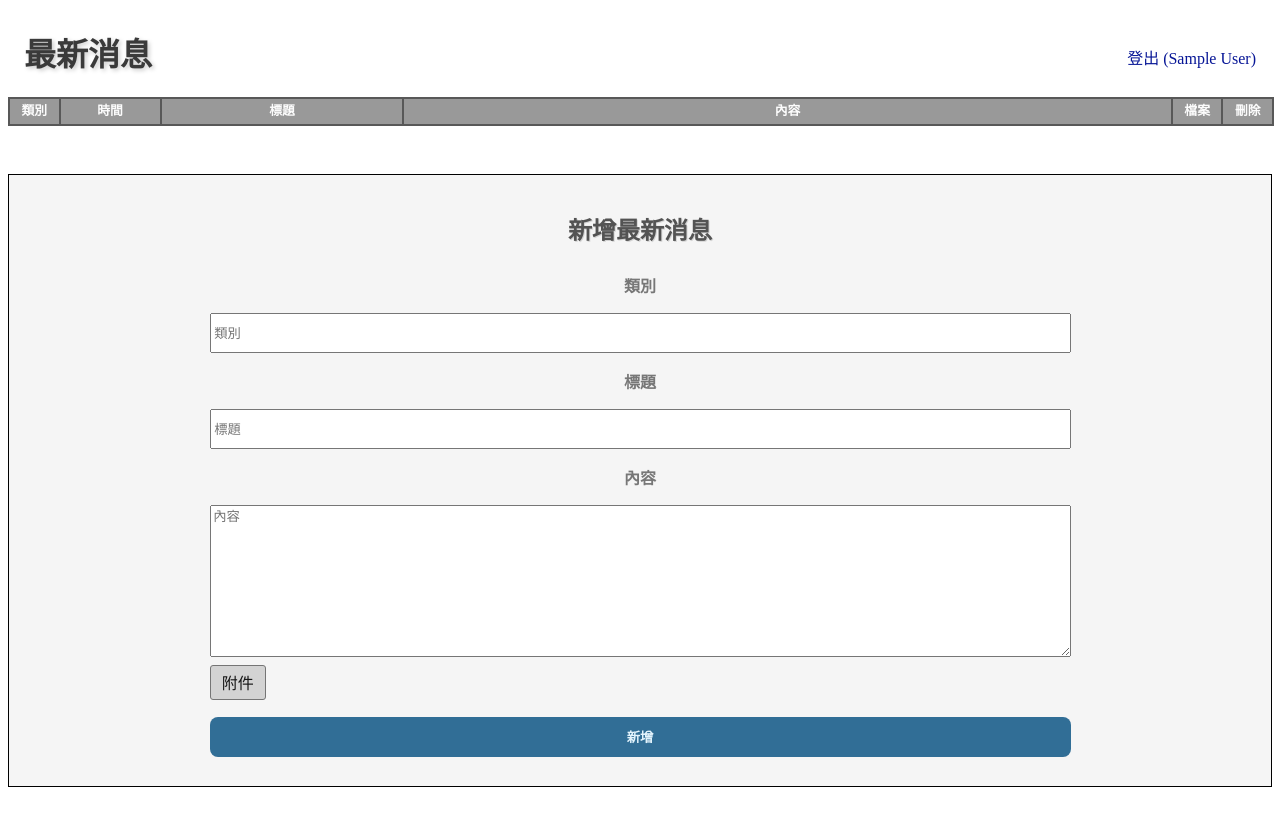
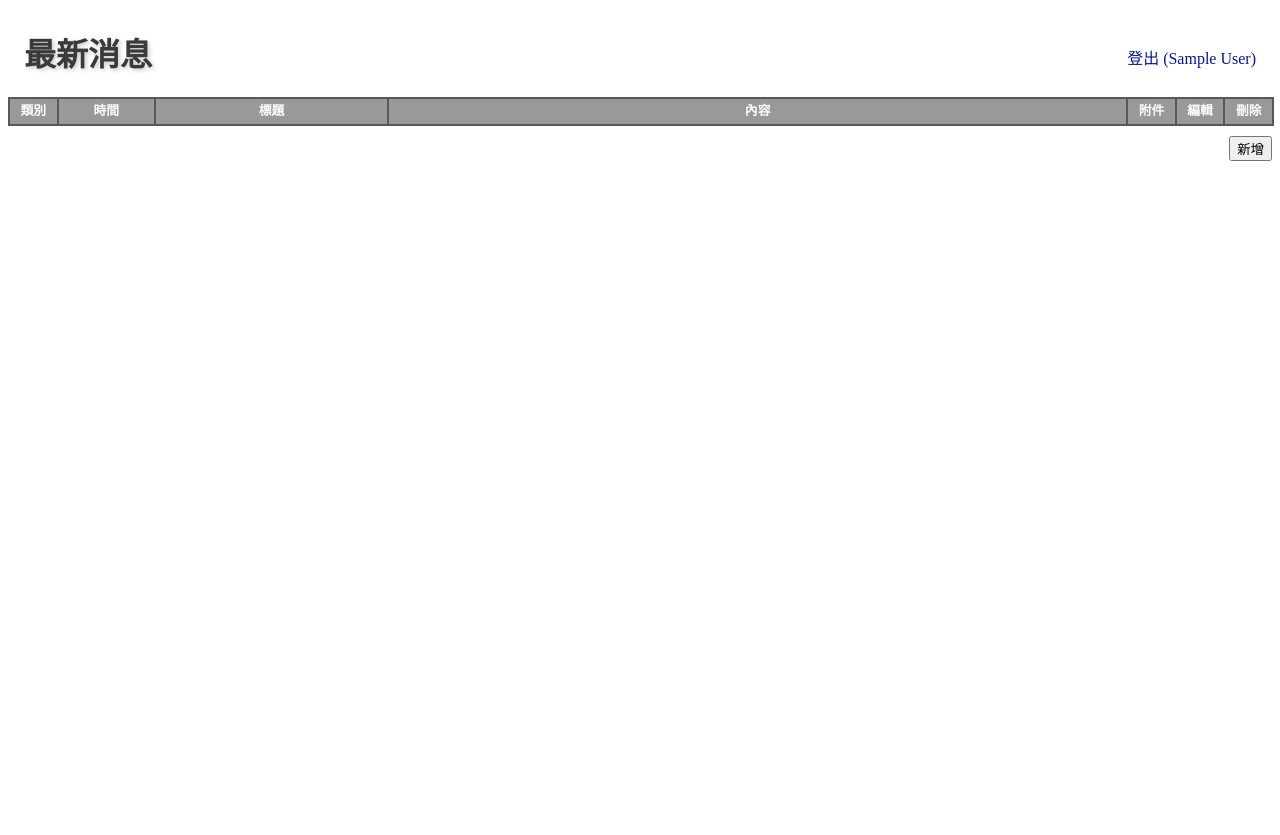
Before and after one commit to johnny031/taiict_backend, a Flask app: page /news-list in a window 1280 px wide. After the commit the page ends 161 px from the top, so only its background shows below. Run offline with Flask 2, Linux system fonts and the light colour scheme; the visitor is signed in with stand-in values (Sample User, id 1); data that the repository does not hold is empty.

Commit message:
add edit feature

```diff
--- a/app.py
+++ b/app.py
@@ -59,10 +59,10 @@ class File(db.Model):
 # News.__table__.drop(db.engine)
 # new_news = News(author="author", title="title", content="content")
 # db.session.add(new_news)
-# News.query.filter(News.newsId == 249).delete()
+# News.query.filter(News.newsId == 302).update({"author":"UPDATED", "title":"TITLE"})
 # db.session.commit()
 
-# news_del = News.query.filter_by(newsId=274).first()
+# news_del = News.query.filter_by(newsId=364).first()
 # db.session.delete(news_del)
 # db.session.commit()
 
@@ -108,32 +108,50 @@ def add_news():
         author = request.form["author"]
         title = request.form["title"]
         content = request.form["content"]
+        edit = request.form["edit"]
 
         tz = timezone(timedelta(hours=+8))
         datetime_str = datetime.now(tz).strftime("%Y/%m/%d %H:%M:%S")
         session["datetime_str"] = datetime_str
-        new_news = News(author=author, datetime=datetime_str, title=title, content=content)
-        db.session.add(new_news)
+
+        if not len(edit) > 0:
+            # add news
+            new_news = News(author=author, datetime=datetime_str, title=title, content=content)
+            db.session.add(new_news)
+        else:
+            # edit news
+            News.query.filter(News.newsId == edit).update({"author":author, "datetime":datetime_str, "title":title, "content":content})
         db.session.commit()
 
         if 'file' not in request.files:
             return jsonify({})
         files = request.files.getlist("file")
-        print(files)
-
+        if len(edit) > 0:
+            # delete old file
+            files_del = File.query.filter_by(news_Id=edit).all()
+            for file_del in files_del:
+                if file_del is not None:
+                    os.remove(os.path.join(app.config['UPLOAD_FOLDER'], str(file_del.id) + "_" + file_del.name))
+                db.session.delete(file_del)
+                db.session.commit()
         for file in files:
             if file.filename == '':
-                return jsonify({})
-            if file and allowed_file(file.filename):
-                filename = secure_filename(file.filename)
-                if len(filename) < 4:
-                    filename = "." + filename
+                continue
+            if not file or not allowed_file(file.filename):
+                continue
+            filename = secure_filename(file.filename)
+            if len(filename) < 4:
+                filename = "." + filename
+            # add news file
+            if len(edit) > 0:
+                file_obj = File(name=filename, news_Id=edit)
+            else:
                 file_obj = File(name=filename, news=new_news)
-                db.session.add(file_obj)
-                db.session.commit()
-                new_file = db.session.query(File).order_by(File.id.desc()).first()
-                _id = str(new_file.id)
-                file.save(os.path.join(app.config['UPLOAD_FOLDER'], _id + "_" + filename))
+            db.session.add(file_obj)
+            db.session.commit()
+            new_file = db.session.query(File).order_by(File.id.desc()).first()
+            _id = str(new_file.id)
+            file.save(os.path.join(app.config['UPLOAD_FOLDER'], _id + "_" + filename))
         return jsonify({})
     else:
         news_added = News.query.filter_by(datetime=session["datetime_str"]).first()
--- a/static/index.js
+++ b/static/index.js
@@ -1,7 +1,28 @@
+let edit = "";
+$(".show-add-card").on("click", function () {
+  $("form[name='add-news-form']").show();
+  $(".news-data-div").hide();
+})
+$(document).on("click", ".edit-btn", function () {
+  if (!check_data($(this).attr("id"))) {
+    return false;
+  }
+  edit = $(this).attr("id");
+  let data = [];
+  $(this).parent(".edit-grid").prevUntil(".btn-grid").each(function () {
+    data.push($(this).html());
+  });
+  $("form[name='add-news-form']").show();
+  $(".news-data-div").hide();
+  $(".add-news-title").html("編輯最新消息")
+  $("input[name=author]").val(data[4]);
+  $("input[name=title]").val(data[2]);
+  $("textarea[name=content]").val(data[1]);
+  $("#FileUpload + label").html("重新上傳");
+  $(".add-news-btn").html("更新");
+})
 $(document).on("click", ".delete-btn", function () {
-  let idIsNum = /^\d+$/.test($(this).attr("id"));
-  if (!idIsNum) {
-    alert("資料尚未就緒，請稍候");
+  if (!check_data($(this).attr("id"))) {
     return false;
   }
   if (!confirm("確定刪除此則最新消息？")) {
@@ -17,56 +38,12 @@ $(document).on("click", ".delete-btn", function () {
   $(this).parent(".btn-grid").remove();
 });
 $(".add-news-btn").on("click", function () {
-  let author = $("input[name=author]").val();
-  let title = $("input[name=title]").val();
-  let content = $("textarea[name=content]").val();
-  let fileObj = document.getElementById("FileUpload").files;
-
-  if (author == "" || title == "" || content == "") {
-    alert("欄位請勿空白");
-    return false;
-  } else if (author.length > 50 || title.length > 80 || content.length > 3000) {
-    alert("字數過多");
+  let data = processData();
+  if (!data) {
     return false;
   }
-
-  let file_field = fileObj.length;
-  let news_data = new FormData();
-  for (let i = 0; i < fileObj.length; i++) {
-    news_data.append("file", fileObj[i]);
-  }
-  news_data.append("author", author);
-  news_data.append("title", title);
-  $("input[name=author], input[name=title], textarea[name=content], input[type='file']").val("");
-  $("#FileUpload + label").html("附件")
-
-  let is_premium = username === "Mary";
-  let content_db = is_premium
-    ? content.replace(/\n/g, "<br/>")
-    : tagToPlainText(content).replace(/\n/g, "<br/>").replace(/ /g, "&nbsp;");
-  let content_js = tagToPlainText(content);
-  news_data.append("content", content_db);
-
-  $(".grid-container").append(
-    `
-  <div class="grid-item">` +
-    tagToPlainText(author) +
-    `</div>
-  <div class="grid-item" id="temp_datetime">0000/00/00 00:00:00</div>
-  <div class="grid-item">` +
-    tagToPlainText(title) +
-    `</div>
-  <div class="grid-item news-content">` +
-    content_js +
-    `</div>
-  <div class="grid-item">`+ file_field + `</div>
-  <div class="grid-item btn-grid">
-    <button class="delete-btn" id="temp_id">
-      <span>&times;</span>
-    </button>
-  </div>
-  `
-  );
+  const { author, title, file_field, news_data, content_js } = data;
+  updateHtml(author, title, file_field, content_js);
   $.ajax({
     type: "POST",
     url: "/add-news",
@@ -80,12 +57,19 @@ $(".add-news-btn").on("click", function () {
       method: "GET",
       url: "/add-news",
       success: function (data) {
-        $("#temp_id").attr("id", data[0]);
+        if (edit == "") {
+          $("#temp_id").attr("id", data[0]);
+          $("#edit_temp_id").attr("id", data[0]);
+        }
         $("#temp_datetime").html(data[1]);
         $("#temp_datetime").removeAttr("id");
       },
     });
   });
+  edit = "";
+  $(".add-news-title").html("新增最新消息")
+  $("#FileUpload + label").html("附件");
+  $(".add-news-btn").html("新增")
 });
 function validateLoginForm() {
   let name = document.forms["login-form"]["name"].value;
@@ -125,3 +109,87 @@ $("#FileUpload").on("change", function () {
     $(this).next().text(this.files.length + "個檔案");
   }
 });
+
+function processData() {
+  let author = $("input[name=author]").val();
+  let title = $("input[name=title]").val();
+  let content = $("textarea[name=content]").val();
+  let fileObj = document.getElementById("FileUpload").files;
+  if (author == "" || title == "" || content == "") {
+    alert("欄位請勿空白");
+    return false;
+  } else if (author.length > 50 || title.length > 80 || content.length > 3000) {
+    alert("字數過多");
+    return false;
+  }
+  $("form[name='add-news-form']").hide();
+  $(".news-data-div").show();
+  let file_field = fileObj.length;
+  let news_data = new FormData();
+  for (let i = 0; i < fileObj.length; i++) {
+    news_data.append("file", fileObj[i]);
+  }
+  news_data.append("author", author);
+  news_data.append("title", title);
+  news_data.append("edit", edit);
+  $("input[name=author], input[name=title], textarea[name=content], input[type='file']").val("");
+  $("#FileUpload + label").html("附件")
+  let is_premium = username === "Mary";
+  let content_db = is_premium
+    ? content.replace(/\n/g, "<br/>")
+    : tagToPlainText(content).replace(/\n/g, "<br/>").replace(/ /g, "&nbsp;");
+  let content_js = tagToPlainText(content);
+  news_data.append("content", content_db);
+  return {
+    author: author, title: title, file_field: file_field
+    , news_data: news_data, content_js: content_js
+  }
+}
+function check_data(id) {
+  let idIsNum = /^\d+$/.test(id);
+  if (!idIsNum) {
+    alert("資料尚未就緒，請稍候");
+    return false;
+  } else {
+    return true;
+  }
+}
+function updateHtml(author, title, file_field, content_js) {
+  if (edit == "") {
+    $(".grid-container").append(
+      `
+      <div class="grid-item">` +
+      tagToPlainText(author) +
+      `</div>
+      <div class="grid-item" id="temp_datetime">0000/00/00 00:00:00</div>
+      <div class="grid-item">` +
+      tagToPlainText(title) +
+      `</div>
+      <div class="grid-item news-content">` +
+      content_js +
+      `</div>
+      <div class="grid-item">`+ file_field + `</div>
+      <div class="grid-item edit-grid">
+        <button class="edit-btn" id="edit_temp_id">
+          <span><i class="fas fa-pen"></i></span>
+        </button>
+      </div>
+      <div class="grid-item btn-grid">
+        <button class="delete-btn" id="temp_id">
+          <span><i class="fas fa-trash"></i></span>
+        </button>
+      </div>
+      `
+    );
+  } else {
+    list = [file_field, content_js, title, "", author]
+    $("#" + edit).parent(".edit-grid").prevUntil(".btn-grid").each(function (index, element) {
+      if (index == 0 && file_field == 0) return;
+      if (index == 3) {
+        $(element).attr("id", "temp_datetime");
+        return;
+      }
+      $(element).html(list[index]);
+    });
+  }
+}
--- a/static/news.css
+++ b/static/news.css
@@ -1,7 +1,7 @@
 .grid-container {
   display: inline-grid;
   width: 100%;
-  grid-template-columns: 0.25fr 0.5fr 1.2fr 3.8fr 0.25fr 0.25fr;
+  grid-template-columns: 0.25fr 0.5fr 1.2fr 3.8fr 0.25fr 0.25fr 0.25fr;
   grid-auto-rows: minmax(1.6em, auto);
 }
 .grid-container,
@@ -18,7 +18,8 @@
   text-align: start;
   word-break: break-all;
 }
-.btn-grid {
+.btn-grid,
+.edit-grid {
   padding: 0;
 }
 .type {
@@ -27,7 +28,8 @@
   color: rgb(252, 252, 252);
   background-color: rgb(153, 153, 153);
 }
-.delete-btn {
+.delete-btn,
+.edit-btn {
   font-weight: bolder;
   border: none;
   width: 100%;
@@ -35,8 +37,13 @@
   background-color: rgb(231, 231, 231);
   cursor: pointer;
 }
+.edit-btn:hover {
+  background-color: rgb(215, 255, 210);
+  color: rgb(0, 128, 0);
+}
 .delete-btn:hover {
-  background-color: rgb(255, 238, 238);
+  background-color: rgb(255, 201, 199);
+  color: rgb(175, 11, 11);
 }
 input,
 textarea {
@@ -78,7 +85,7 @@ textarea::placeholder {
 }
 form {
   background-color: rgb(245, 245, 245);
-  margin: 3em 0;
+  margin: 0;
   padding: 1em 1em;
   border: 1px solid black;
 }
@@ -129,6 +136,10 @@ h2 {
 #FileUpload + label:hover {
   background-color: rgb(255, 255, 255);
 }
+.show-add-card {
+  float: right;
+  margin: 0.7em 0;
+}
 @media only screen and (min-width: 525px) {
   .add-news-card {
     width: 70%;
--- a/templates/layout.html
+++ b/templates/layout.html
@@ -6,6 +6,12 @@
     <meta name="viewport" content="width=device-width, initial-scale=1.0" />
     {% block css_href %}{% endblock %}
     <title>{% block title %}{% endblock %}</title>
+    <link
+      rel="stylesheet"
+      href="https://use.fontawesome.com/releases/v5.7.1/css/all.css"
+      integrity="sha384-fnmOCqbTlWIlj8LyTjo7mOUStjsKC4pOpQbqyi7RrhN7udi9RwhKkMHpvLbHG9Sr"
+      crossorigin="anonymous"
+    />
   </head>
   <body>
     {% block content %}{% endblock %}
--- a/templates/news.html
+++ b/templates/news.html
@@ -9,12 +9,14 @@
     >
   </div>
 </div>
+<div class="news-data-div">
   <div class="grid-container">
     <div class="type grid-item">類別</div>
     <div class="type grid-item">時間</div>
     <div class="type grid-item">標題</div>
     <div class="type grid-item">內容</div>
-  <div class="type grid-item">檔案</div>
+    <div class="type grid-item">附件</div>
+    <div class="type grid-item">編輯</div>
     <div class="type grid-item btn-grid">刪除</div>
     {% for item in news %}
     <div class="grid-item">{{ item.author }}</div>
@@ -25,19 +27,27 @@
       replace("&nbsp;"," ") | replace("<"+"br/>", " ") }}
     </div>
     <div class="grid-item">{{ item.files|length }}</div>
+    <div class="grid-item edit-grid">
+      <button class="edit-btn" id="{{ item.newsId }}">
+        <span><i class="fas fa-pen"></i></span>
+      </button>
+    </div>
     <div class="grid-item btn-grid">
       <button class="delete-btn" id="{{ item.newsId }}">
-      <span>&times;</span>
+        <span><i class="fas fa-trash"></i></span>
       </button>
     </div>
     {% endfor %}
+  </div>
+  <button class="show-add-card">新增</button>
 </div>
 <form
   name="add-news-form"
   action="javascript:void(0);"
   enctype="multipart/form-data"
+  style="display: none"
 >
-  <h2>新增最新消息</h2>
+  <h2 class="add-news-title">新增最新消息</h2>
   <div class="add-news-card">
     <h4>類別</h4>
     <input name="author" type="text" placeholder="類別" />
```
Lines whose indentation alone changed are shown as unchanged.
